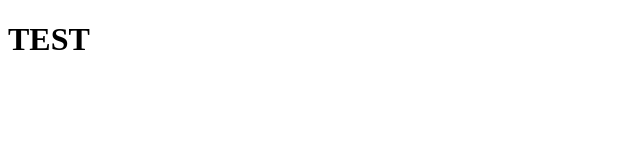
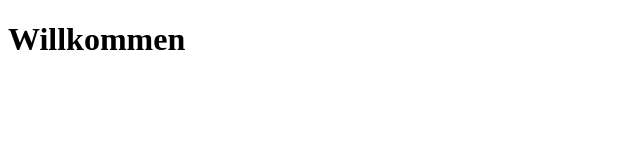
Before and after one commit to alieniig/cs-uebung2, a plain HTML site: page Aufgabe8/index.html in a window 1280 px wide. Shown: the whole page, without its empty margins (0-640 px from the left). Drawn offline with Linux system fonts and the light colour scheme.

Commit message:
Index html angepasst

```diff
--- a/Aufgabe8/index.html
+++ b/Aufgabe8/index.html
@@ -4,9 +4,10 @@
     <meta charset="UTF-8">
     <meta name="viewport" content="width=device-width, initial-scale=1.0">
     <title>Document</title>
-    <h1>TEST</h1>
 </head>
 <body>
-
+    <div>
+        <h1>Willkommen</h1>
+    </div>
 </body>
 </html>
```
